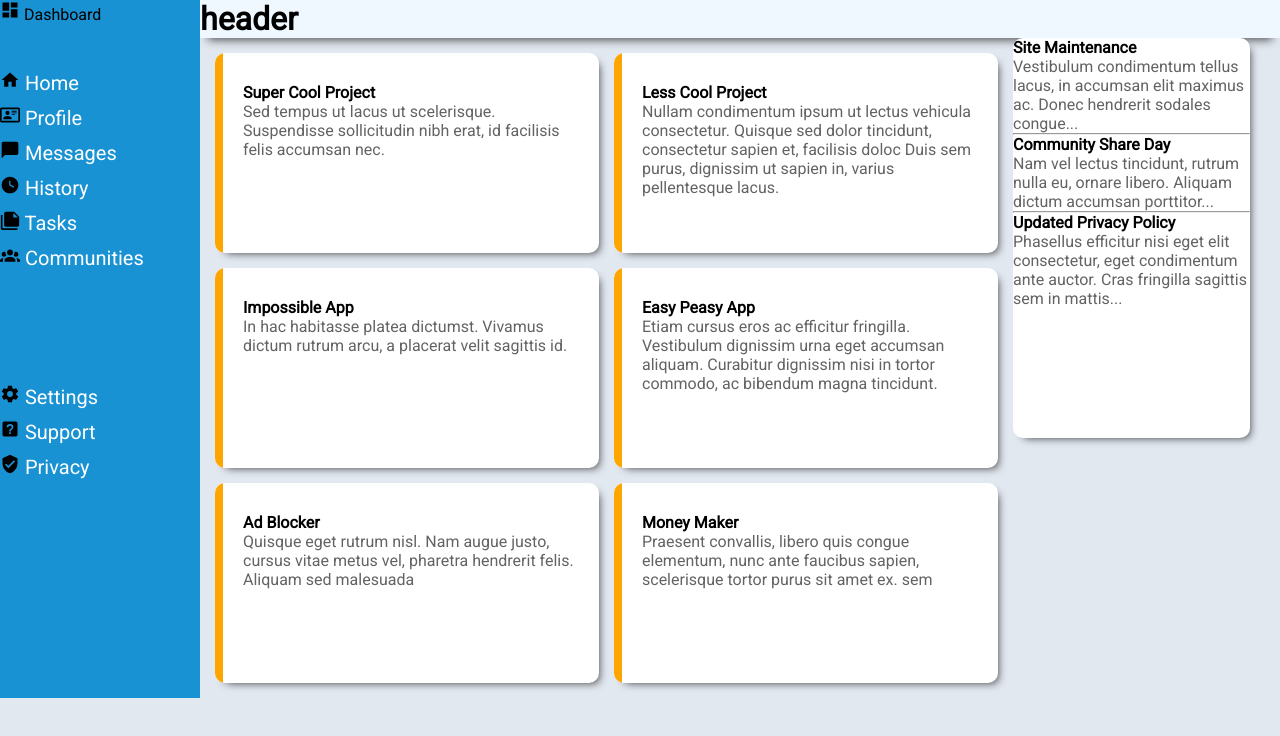
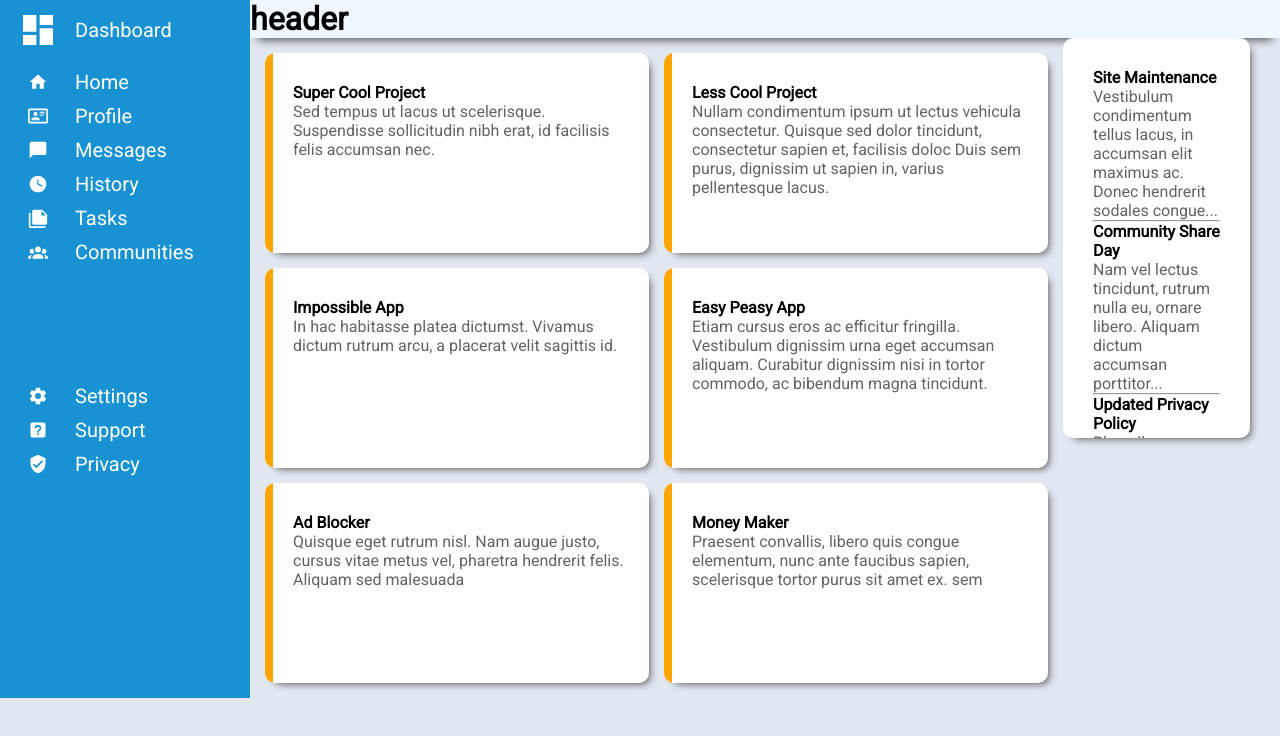
Before and after one commit to ChristoferLv/top-admin-dashboard, a plain HTML site: page index.html in a window 1280 px wide. Drawn offline with Linux system fonts and the light colour scheme.

Commit message:
Adjust sidebar alignment

```diff
--- a/index.html
+++ b/index.html
@@ -27,7 +27,9 @@
                 <ul>
                     <li><svg xmlns="http://www.w3.org/2000/svg" viewBox="0 0 24 24">
                             <path d="M10,20V14H14V20H19V12H22L12,3L2,12H5V20H10Z" />
-                        </svg> Home</li>
+                        </svg>
+                        <p>Home</p>
+                    </li>
                     <li><svg xmlns="http://www.w3.org/2000/svg" viewBox="0 0 24 24">
                             <path
                                 d="M22,3H2C0.91,3.04 0.04,3.91 0,5V19C0.04,20.09 0.91,20.96 2,21H22C23.09,20.96 23.96,20.09 24,19V5C23.96,3.91 23.09,3.04 22,3M22,19H2V5H22V19M14,17V15.75C14,14.09 10.66,13.25 9,13.25C7.34,13.25 4,14.09 4,15.75V17H14M9,7A2.5,2.5 0 0,0 6.5,9.5A2.5,2.5 0 0,0 9,12A2.5,2.5 0 0,0 11.5,9.5A2.5,2.5 0 0,0 9,7M14,7V8H20V7H14M14,9V10H20V9H14M14,11V12H18V11H14" />
--- a/style.css
+++ b/style.css
@@ -18,18 +18,12 @@ body {
     background-color: var(--background-color);
 }
 
-svg{
-    max-width: 20px;
-    display: inline;
-}
-
-.sidebar p{
-    display: inline;
+svg {
 }
 
 .container {
     display: grid;
-    grid-template-columns: 200px 1fr;
+    grid-template-columns: 250px 1fr;
 }
 
 .sidebar {
@@ -75,7 +69,7 @@ svg{
     box-shadow: 5px 5px 8px -5px rgba(0, 0, 0, 0.75);
     border-radius: 10px;
     overflow: hidden;
-
+    padding: 30px;
 }
 
 .project-card {
@@ -123,11 +117,28 @@ svg{
 }
 
 
+svg {
+    fill: white;
+    max-width: 20px;
+}
 
-
-li {
+.sidebar li,
+.logo {
     list-style-type: none;
     color: white;
     font-size: 20px;
     margin-bottom: 10px;
+
+    display: grid;
+    grid-template-columns: 30% 60%;
+    align-items: center;
 }
+
+li svg,
+.logo svg {
+    justify-self: center;
+}
+
+.logo svg{
+    max-width: 40px;
+}
```
